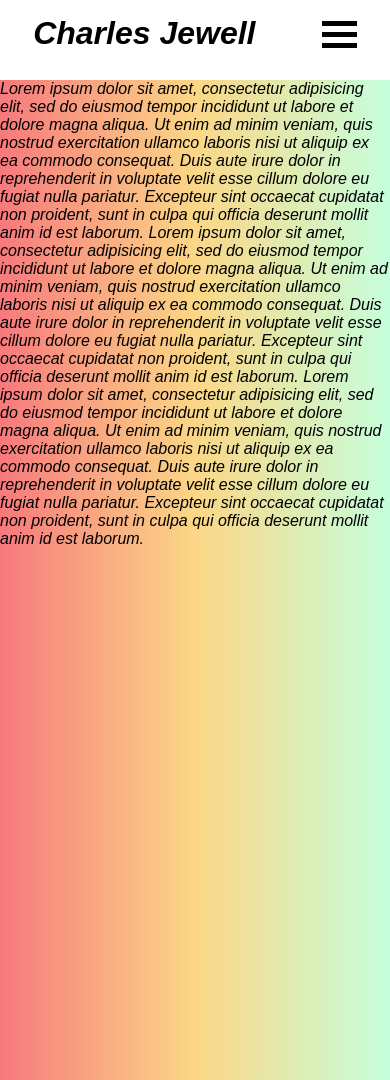
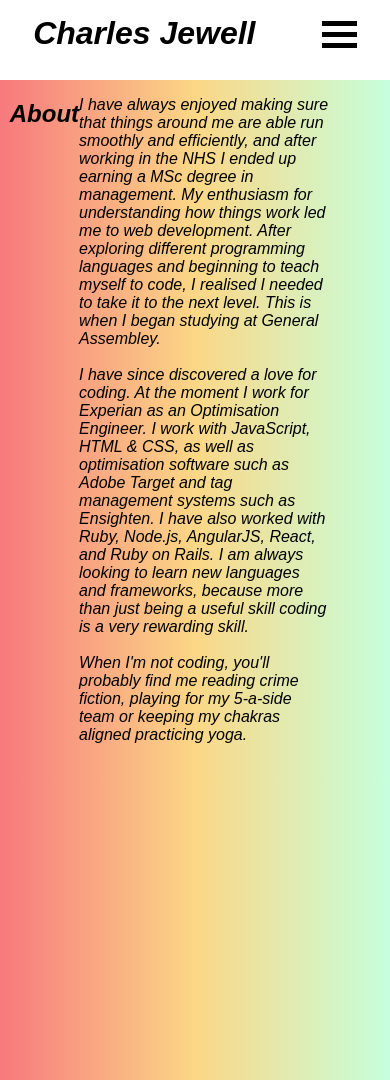
Before and after one commit to cjewell47/cjewell47.github.io, a Jekyll site: the page built from index.html, in a window 390 px wide and 1080 px high. Built offline with Jekyll 4.4.1, drawn with Linux system fonts in a browser that asks for light colours.

Commit message:
have menu functionality and section show / hide working for mobile

```diff
--- a/_includes/new-mob-body.html
+++ b/_includes/new-mob-body.html
@@ -1,5 +1,93 @@
 <section class="main-content-mob">
-Lorem ipsum dolor sit amet, consectetur adipisicing elit, sed do eiusmod tempor incididunt ut labore et dolore magna aliqua. Ut enim ad minim veniam, quis nostrud exercitation ullamco laboris nisi ut aliquip ex ea commodo consequat. Duis aute irure dolor in reprehenderit in voluptate velit esse cillum dolore eu fugiat nulla pariatur. Excepteur sint occaecat cupidatat non proident, sunt in culpa qui officia deserunt mollit anim id est laborum.
-Lorem ipsum dolor sit amet, consectetur adipisicing elit, sed do eiusmod tempor incididunt ut labore et dolore magna aliqua. Ut enim ad minim veniam, quis nostrud exercitation ullamco laboris nisi ut aliquip ex ea commodo consequat. Duis aute irure dolor in reprehenderit in voluptate velit esse cillum dolore eu fugiat nulla pariatur. Excepteur sint occaecat cupidatat non proident, sunt in culpa qui officia deserunt mollit anim id est laborum.
-Lorem ipsum dolor sit amet, consectetur adipisicing elit, sed do eiusmod tempor incididunt ut labore et dolore magna aliqua. Ut enim ad minim veniam, quis nostrud exercitation ullamco laboris nisi ut aliquip ex ea commodo consequat. Duis aute irure dolor in reprehenderit in voluptate velit esse cillum dolore eu fugiat nulla pariatur. Excepteur sint occaecat cupidatat non proident, sunt in culpa qui officia deserunt mollit anim id est laborum.
+  <div class="content about current">
+    <div class="h2-container">
+      <h2>About</h2>
+    </div>
+    <p class="bio">
+      I have always enjoyed making sure that things around me are able run smoothly and efficiently, and after working in the NHS I ended up earning a MSc degree in management. My enthusiasm for understanding how things work led me to web development. After exploring different programming languages and beginning to teach myself to code, I realised I needed to take it to the next level. This is when I began studying at General Assembley.
+      <br>
+      <br>
+      I have since discovered a love for coding. At the moment I work for Experian as an Optimisation Engineer. I work with JavaScript, HTML & CSS, as well as optimisation software such as Adobe Target and tag management systems such as Ensighten. I have also worked with Ruby, Node.js, AngularJS, React, and Ruby on Rails. I am always looking to learn new languages and frameworks, because more than just being a useful skill coding is a very rewarding skill.
+      <br>
+      <br>
+      When I'm not coding, you'll probably find me reading crime fiction, playing for my 5-a-side team or keeping my chakras aligned practicing yoga.
+      <br>
+      <br>
+    </p>
+  </div>
+  <div class="content hidden skills">
+    <div class="h2-container">
+      <h2>Skills</h2>
+    </div>
+    <ul class="accordion">
+      <li>
+        <a class="toggle" href="javascript:void(0);">Everyday <i class="arrow"></i></a>
+        <ul class="inner">
+          <div class="">
+            Lorem ipsum dolor sit amet, consectetur adipisicing elit, sed do eiusmod tempor incididunt ut labore et dolore magna aliqua. Ut enim ad minim veniam, quis nostrud exercitation ullamco laboris nisi ut aliquip ex ea commodo consequat. Duis aute irure dolor in reprehenderit in voluptate velit esse cillum dolore eu fugiat nulla pariatur. Excepteur sint occaecat cupidatat non proident, sunt in culpa qui officia deserunt mollit anim id est laborum.
+          </div>
+        </ul>
+      </li>
+      <li>
+        <a class="toggle" href="javascript:void(0);">Some experience <i class="arrow"></i></a>
+        <ul class="inner">
+          <div class="">
+            Lorem ipsum dolor sit amet, consectetur adipisicing elit, sed do eiusmod tempor incididunt ut labore et dolore magna aliqua. Ut enim ad minim veniam, quis nostrud exercitation ullamco laboris nisi ut aliquip ex ea commodo consequat. Duis aute irure dolor in reprehenderit in voluptate velit esse cillum dolore eu fugiat nulla pariatur. Excepteur sint occaecat cupidatat non proident, sunt in culpa qui officia deserunt mollit anim id est laborum.
+          </div>
+        </ul>
+      </li>
+      <li>
+        <a class="toggle" href="javascript:void(0);">Currently learning <i class="arrow"></i></a>
+        <ul class="inner">
+          <div class="">
+            Lorem ipsum dolor sit amet, consectetur adipisicing elit, sed do eiusmod tempor incididunt ut labore et dolore magna aliqua. Ut enim ad minim veniam, quis nostrud exercitation ullamco laboris nisi ut aliquip ex ea commodo consequat. Duis aute irure dolor in reprehenderit in voluptate velit esse cillum dolore eu fugiat nulla pariatur. Excepteur sint occaecat cupidatat non proident, sunt in culpa qui officia deserunt mollit anim id est laborum.
+          </div>
+        </ul>
+      </li>
+    </ul>
+  </div>
+  <div class="content hidden work">
+    <div class="h2-container">
+      <h2>Projects</h2>
+    </div>
+    <div class="projects-container">
+      <div class="image-box">
+        <img class="img-portfolio img-1" src="img/BlendLifeBW-min.png">
+        <img class="img-portfolio img-2-1" src="img/BlendLife-min.png">
+        <div class="project-link">
+          <p><a href="https://intense-dusk-18560.herokuapp.com/" target="_blank">Visit</a> | <a href="https://github.com/cjewell47/blend-life-client/blob/master/README.md" target="_blank">Read more</a></p>
+        </div>
+      </div>
+      <div class="image-box">
+        <img class="img-portfolio img-1" src="img/PawsAndPlayBW-min.png">
+        <img class="img-portfolio img-2-2" src="img/PawsAndPlay-min.png">
+        <div class="project-link">
+          <p><a href="https://dogwalkingapp.herokuapp.com/" target="_blank">Visit</a> | <a href="https://github.com/cjewell47/paws-and-play/blob/master/README.md" target="_blank">Read more</a></p>
+        </div>
+      </div>
+      <div class="image-box">
+        <img class="img-portfolio img-1" src="img/SnakeBW-min.png">
+        <img class="img-portfolio img-2-3" src="img/Snake-min.png">
+        <div class="project-link">
+          <p><a href="https://stormy-forest-65305.herokuapp.com/" target="_blank">Visit</a> | <a href="https://github.com/cjewell47/snake/blob/master/README.md" class="btn btn-dark read" target="_blank">Read more</a></p>
+        </div>
+      </div>
+      <div class="image-box">
+        <img class="img-portfolio img-1" src="img/BeerRaterBW-min.png">
+        <img class="img-portfolio img-2-4" src="img/BeerRater-min.png">
+        <div class="project-link">
+          <p><a href="https://evening-refuge-83030.herokuapp.com/" target="_blank">Visit</a> | <a href="https://github.com/cjewell47/beer-rater/blob/master/README.md" class="btn btn-dark read" target="_blank">Read more</a></p>
+        </div>
+      </div>
+    </div>
+  </div>
+  <div class="content hidden contact">
+    <div class="email-container">
+      <a id="email" href="mailto:cj@charlesjewell.com">cj@charlesjewell.com</a>
+    </div>
+    <div class="icon-list-row">
+      <a class="contact-links" href="https://www.linkedin.com/in/jewellcharles/"><img src="img/linkedin-icon3.png" alt="linkedin icon" class="contact-icons"></a>
+      <a class="contact-links" href="https://github.com/cjewell47"><img src="img/github-icon3.png" alt="github icon" class="contact-icons"></a>
+    </div>
+  </div>
 </section>
--- a/css/new-portfolio.css
+++ b/css/new-portfolio.css
@@ -526,9 +526,7 @@
 
   .mob-menu {
     opacity: 1;
-    /* width: 140px; */
-    /* background-color: #fff; */
-    background-color: pink;
+    background-color: #fff;
     position: fixed;
     right: 0;
     top: 80px;
@@ -546,12 +544,11 @@
   .mob-menu > ul {
     list-style: none;
     text-align: left;
-    margin: 20px;
     padding-left: 0;
   }
 
   .mob-menu > ul > li {
-    margin: 10px;
+    padding: 10px 30px;
     font-size: 20px;
   }
 
@@ -561,7 +558,27 @@
 
   .main-content-mob {
     display: block;
-    height: 1000px;
+    height: auto;
+    max-width: 95%;
+    margin: auto;
     padding-top: 80px;
   }
+
+  .main-content-mob .content {
+    max-width: 320px;
+    overflow-x: none;
+    opacity: 1;
+    display: none;
+    transition: all .35s ease-in-out;
+    -moz-transition: all .35s ease-in-out;
+    -webkit-transition: all .35s ease-in-out;
+  }
+
+  .main-content-mob .content.current {
+    display: flex;
+  }
+
+  .main-content-mob .content.hidden {
+    opacity: 0;
+  }
 }
--- a/js/new.js
+++ b/js/new.js
@@ -48,4 +48,22 @@
     $('.mob-menu').toggleClass('closed');
   });
 
+  $('.mob-menu li').click(function() {
+    if (!$(this).hasClass('active')) {
+      $('.mob-menu li.active').removeClass('active');
+      $(this).addClass('active');
+      var clicked = $(this).attr('data-val');
+      if (!$('.content.current').hasClass(clicked)) {
+        $('.content.current').addClass('hidden');
+        setTimeout(function() {
+          $('.content.current').removeClass('current');
+          $('.content.' + clicked).addClass('current');
+          setTimeout(function() {
+            $('.content.hidden.' + clicked).removeClass('hidden');
+          },350);
+        },350);
+      }
+    }
+  });
+
 });
```
